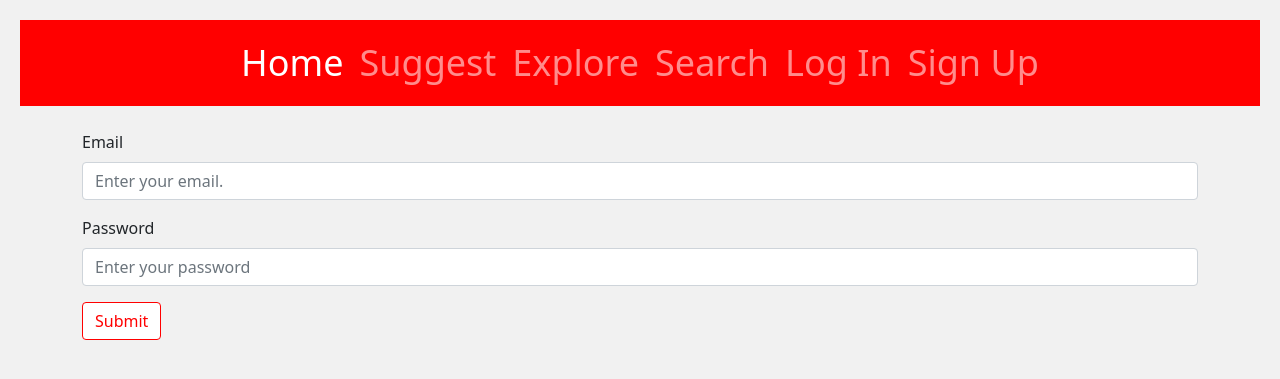
After one commit to cre8orss/troy-buddy, a PHP site: page /login.html in a window 1280 px wide. The commit adds this page. Shown: the top 379 px of the page. Run offline with PHP 8.4, Linux system fonts and the light colour scheme.

Commit message:
styling
homepage, login, and sign up page additions

```diff
--- a/assets/style.css
+++ b/assets/style.css
@@ -1,3 +1,12 @@
+body {
+  padding: 20px;
+  background: #f1f1f1;
+}
+
+/* hides scroll bar */
+body::-webkit-scrollbar {
+  display: none;
+}
 .navbar-dark {
   background: red;
 }
@@ -9,3 +18,73 @@
 .carousel .carousel-item {
   height: 500px;
 }
+
+.input-group {
+  width: 50%;
+  margin-left: auto;
+  margin-right: auto;
+}
+
+.rounded {
+  border-color: red;
+  border-width: 2px;
+}
+
+.btn-outline-primary {
+  color: red;
+  border-color: red;
+  background-color: white;
+  border-width: 2px;
+}
+
+.btn-outline-primary:hover {
+  background-color: red;
+  border-color: red;
+}
+
+/* Create two unequal columns that floats next to each other */
+/* Left column */
+.leftcolumn {
+  float: left;
+  width: 60%;
+}
+
+/* Right column */
+.rightcolumn {
+  float: left;
+  width: 40%;
+  padding-left: 20px;
+}
+
+/* Add a card effect for articles */
+.card {
+  background-color: white;
+  padding: 20px;
+  margin-top: 20px;
+}
+
+/* Clear floats after the columns */
+.row:after {
+  content: "";
+  display: table;
+  clear: both;
+}
+
+/* Responsive layout - when the screen is less than 800px wide, make the two columns stack on top of each other instead of next to each other */
+@media screen and (max-width: 800px) {
+  .leftcolumn, .rightcolumn {
+    width: 100%;
+    padding: 0;
+  }
+}
+
+.btn-primary {
+  background-color: white;
+  border-color: red;
+  color: red;
+}
+
+.btn-primary:hover {
+  background-color: red;
+  border-color: red;
+}
--- /dev/null
+++ b/login.html
@@ -0,0 +1,61 @@
+<!DOCTYPE html>
+<html lang="en">
+
+<head>
+  <title>Untitled</title>
+  <meta charset="utf-8">
+  <meta name="viewport" content="width=device-width, initial-scale=1">
+  <link href="https://cdn.jsdelivr.net/npm/bootstrap@5.0.2/dist/css/bootstrap.min.css" rel="stylesheet"
+    integrity="sha384-EVSTQN3/azprG1Anm3QDgpJLIm9Nao0Yz1ztcQTwFspd3yD65VohhpuuCOmLASjC" crossorigin="anonymous">
+  <link href="assets/style.css" rel="stylesheet">
+  <script src="https://cdn.jsdelivr.net/npm/bootstrap@5.0.2/dist/js/bootstrap.bundle.min.js"
+    integrity="sha384-MrcW6ZMFYlzcLA8Nl+NtUVF0sA7MsXsP1UyJoMp4YLEuNSfAP+JcXn/tWtIaxVXM"
+    crossorigin="anonymous"></script>
+  <script src="https://code.jquery.com/jquery-3.6.0.min.js"
+    integrity="sha256-/xUj+3OJU5yExlq6GSYGSHk7tPXikynS7ogEvDej/m4=" crossorigin="anonymous"></script>
+  <script src="assets/script.js"></script>
+</head>
+
+<body>
+  <!-- Navbar -->
+  <nav class="navbar navbar-expand-sm navbar-dark justify-content-center sticky-top">
+    <ul class="navbar-nav">
+      <!-- Navbar links -->
+      <li class="nav-item">
+        <a class="nav-link active" href="index.html">Home</a>
+      </li>
+      <li class="nav-item">
+        <a class="nav-link" href="suggest.html">Suggest</a>
+      </li>
+      <li class="nav-item">
+        <a class="nav-link" href="#">Explore</a>
+      </li>
+      <li>
+        <a class="nav-link" href="search.html">Search</a>
+      </li>
+      <li>
+        <a class="nav-link" href="login.html">Log In</a>
+      </li>
+      <li>
+        <a class="nav-link" href="signup.html">Sign Up</a>
+      </li>
+    </ul>
+  </nav>
+
+  <br>
+  <div class="container">
+    <form class="needs-validation">
+        <div class="mb-3">
+            <label for="input-email" class="form-label">Email</label>
+            <input type="email" class="form-control" id="input-email" aria-describedby="email-help" required placeholder="Enter your email.">
+        </div>
+        <div class="mb-3">
+            <label for="password-email" class="form-label">Password</label>
+            <input type="password" class="form-control" id="input-password" name="up2" aria-describedby="password-help" required placeholder="Enter your password">
+        </div>
+      <button type="submit" class="btn btn-primary">Submit</button>
+    </form>
+  </div>
+</body>
+
+</html>
```
Also changed, not shown: index.html (+69 -2 lines), search.html (+8 -2 lines), signup.html (added, +69 -0 lines), suggest.html (+8 -2 lines).
